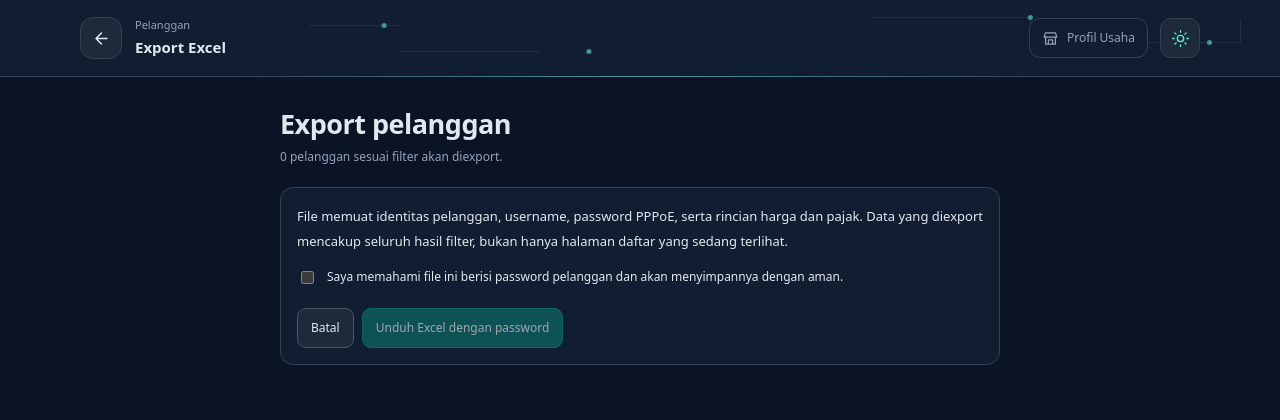
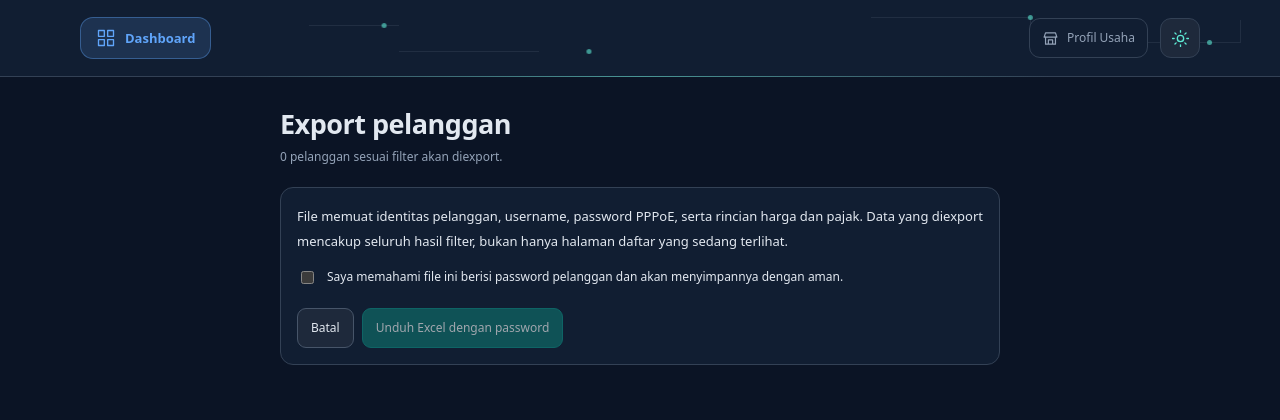
Before and after one commit to macdevi/macbill_v3, a Laravel app: page /customer-excel/export in a window 1280 px wide. Shown: the top 420 px of the page. Run offline with Laravel 12, Linux system fonts and the light colour scheme; a user stored in the database is signed in; data comes from the database, SQL or seed files in the repository; data that the repository does not hold is empty; some libraries are stand-ins or nearby versions.

Commit message:
Ganti header halaman dengan tombol menu Dashboard

```diff
--- a/public/css/billing-page-header.css
+++ b/public/css/billing-page-header.css
@@ -182,3 +182,38 @@
     .billing-header-back,
     .billing-header-shortcut { transition: none; }
 }
+
+.billing-header-dashboard {
+    display: inline-flex;
+    align-items: center;
+    gap: 9px;
+    min-height: 42px;
+    box-sizing: border-box;
+    padding: 9px 15px;
+    border: 1px solid color-mix(in srgb, var(--tone, #60a5fa) 38%, transparent);
+    border-radius: 13px;
+    background: color-mix(in srgb, var(--tone, #60a5fa) 15%, var(--ui-surface));
+    color: var(--tone, #60a5fa);
+    font-size: 13px;
+    font-weight: 600;
+    line-height: 1.4;
+    text-decoration: none;
+    white-space: nowrap;
+    transition: border-color .16s ease, background .16s ease;
+}
+
+.billing-header-dashboard:hover { border-color: var(--tone, #60a5fa); }
+
+.billing-header-dashboard:focus-visible {
+    outline: 2px solid var(--ui-accent);
+    outline-offset: 3px;
+}
+
+@media (max-width: 640px) {
+    .billing-header-dashboard {
+        min-height: 40px;
+        padding: 8px 12px;
+        border-radius: 11px;
+        font-size: 12px;
+    }
+}
--- a/resources/views/partials/billing-page-header.blade.php
+++ b/resources/views/partials/billing-page-header.blade.php
@@ -1,9 +1,3 @@
-@php
-    $headerTitle = $headerTitle ?? 'Ruang kerja';
-    $headerBackUrl = $headerBackUrl ?? route('dashboard');
-    $headerBackLabel = $headerBackLabel ?? 'Dashboard';
-@endphp
-
 <header class="topbar billing-page-header billing-network-header">
     <div class="billing-network-packets" aria-hidden="true">
         <span class="network-packet network-packet-one"></span>
@@ -14,28 +8,22 @@
 
     <div class="billing-header-inner">
         <div class="billing-header-start">
-            <a class="billing-header-back"
-                href="{{ $headerBackUrl }}"
-                aria-label="Kembali ke {{ $headerBackLabel }}"
-                title="Kembali ke {{ $headerBackLabel }}">
-                <svg width="19" height="19" viewBox="0 0 24 24"
-                    fill="none" stroke="currentColor" stroke-width="1.8"
+            @php($dashboardActive = request()->routeIs('dashboard'))
+            <a class="billing-header-dashboard {{ $dashboardActive ? 'is-active' : '' }}"
+                style="--tone: #60a5fa"
+                href="{{ route('dashboard') }}"
+                @if($dashboardActive) aria-current="page" @endif>
+                <svg width="20" height="20" viewBox="0 0 24 24"
+                    fill="none" stroke="currentColor" stroke-width="1.6"
                     stroke-linecap="round" stroke-linejoin="round"
                     aria-hidden="true">
-                    <path d="m12 5-7 7 7 7M5 12h14"/>
+                    <path d="M3 3h7v7H3z M14 3h7v7h-7z M3 14h7v7H3z M14 14h7v7h-7z"/>
                 </svg>
+                <span>Dashboard</span>
             </a>
-
-            <div class="billing-header-location">
-                <a class="billing-header-parent" href="{{ $headerBackUrl }}">
-                    {{ $headerBackLabel }}
-                </a>
-                <span class="billing-header-title">{{ $headerTitle }}</span>
-            </div>
         </div>
 
         <div class="billing-header-end">
-            @include('partials.billing-launcher-button')
             @can('manage-system')
                 @can('manage-users')
                 <a class="billing-header-shortcut"
```
